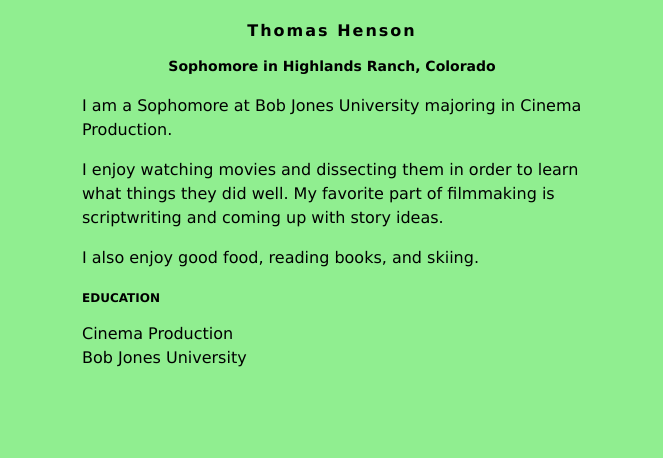
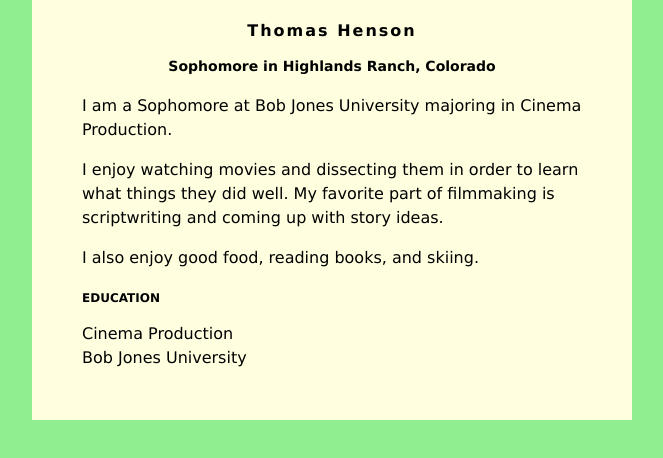
Before and after one commit to Then1/Then1.github.io, a plain HTML site: page index.html in a window 1280 px wide. Shown: the whole page, without its empty margins (308-971 px from the left). Drawn offline with Linux system fonts and the light colour scheme.

Commit message:
Update index.html

```diff
--- a/index.html
+++ b/index.html
@@ -6,7 +6,7 @@ body {
     font-family: Verdana;
 }
 #content {
-    background: lightbrown;
+    background: lightyellow;
     min-width: 200px;
     max-width: 500px;
     padding: 50px;
```
